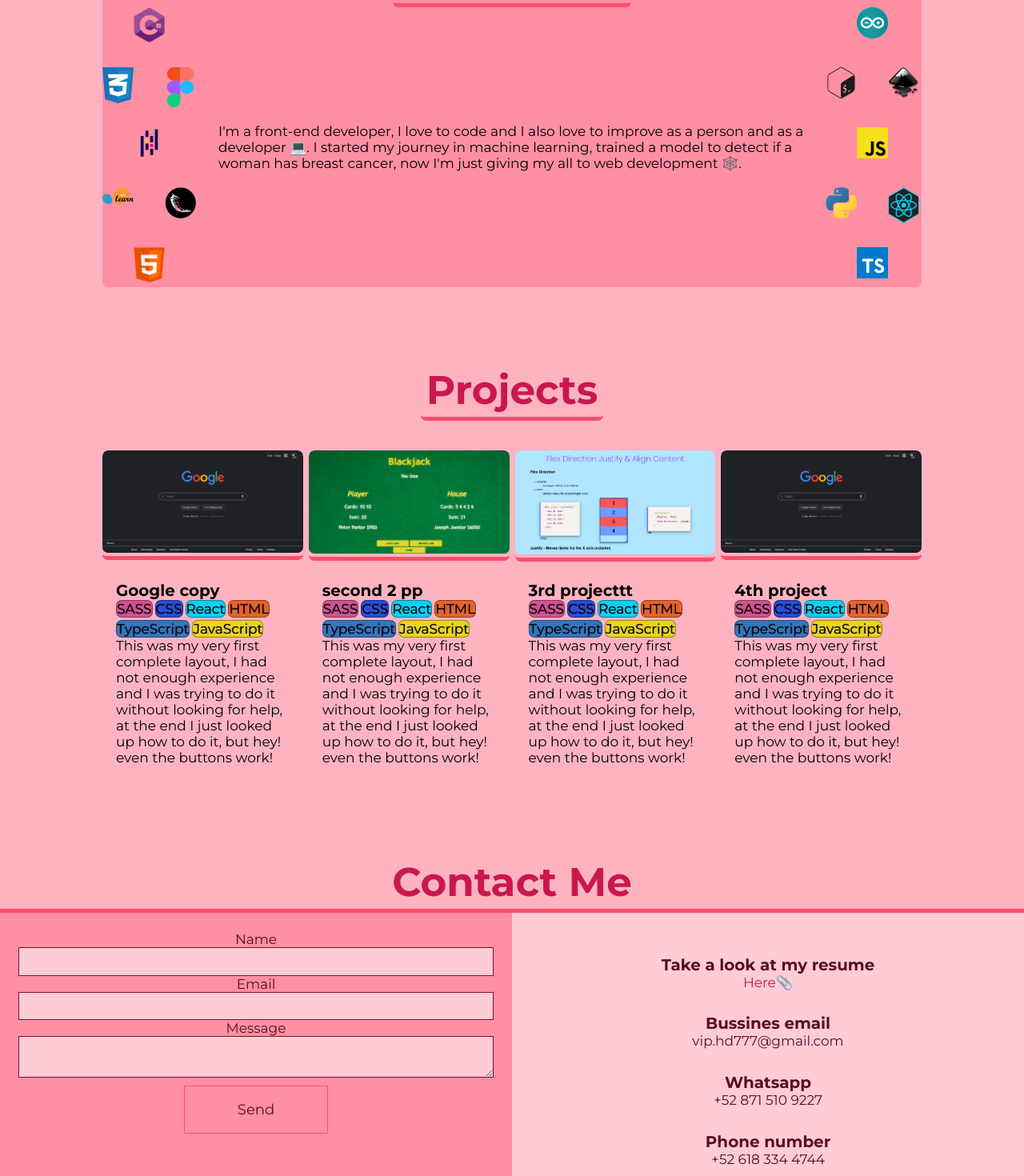
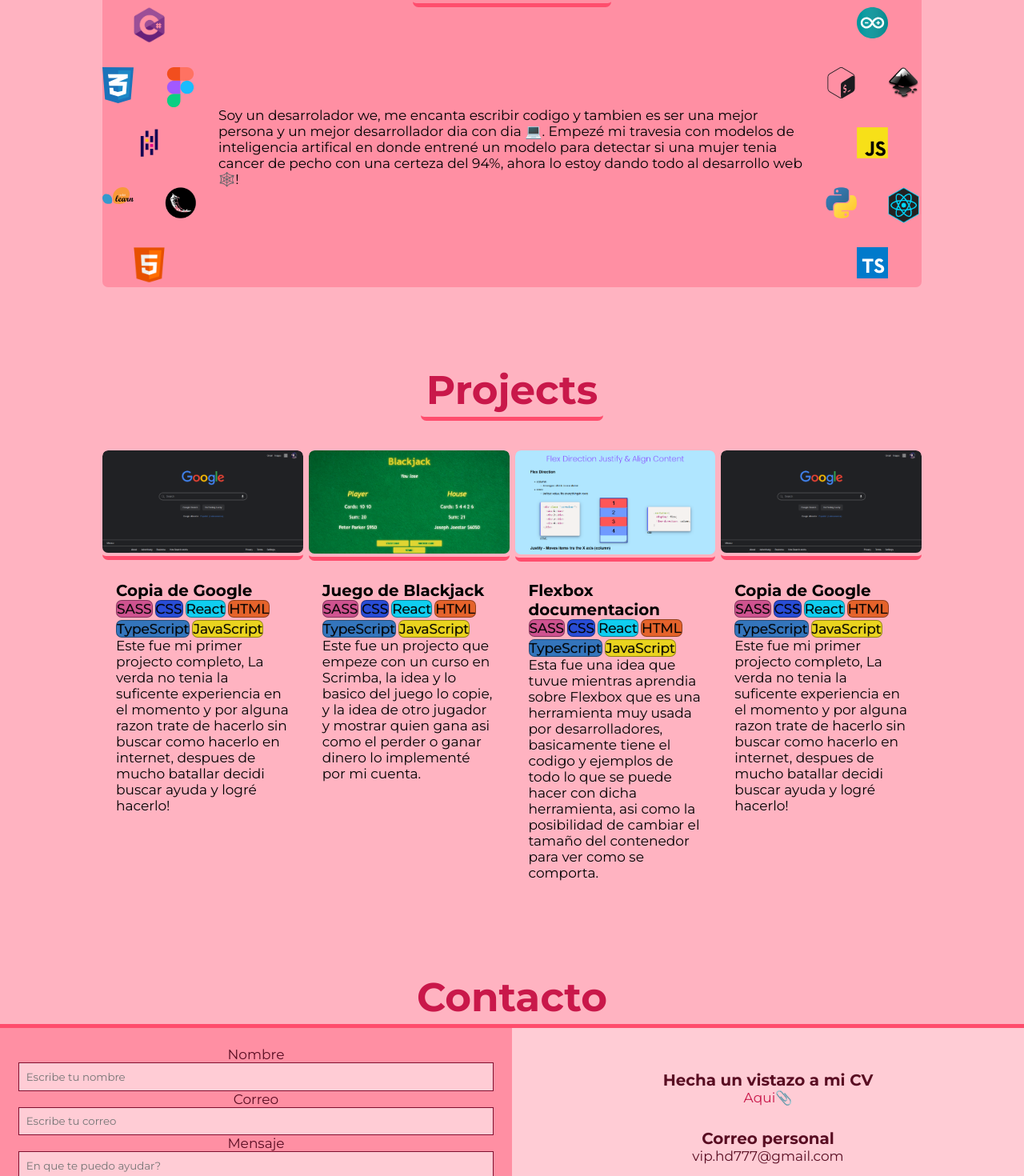
Before and after one commit to Hachikoi-the-creator/Portfolio-revamped, a React (Vite) app: page / in a window 1280 px wide. Shown: the part 1306-2776 px from the top of the page at 80% size. Built offline with nearby package versions, Linux system fonts and the light colour scheme.

Commit message:
changed all to ES

```diff
--- a/src/components/AboutMe.jsx
+++ b/src/components/AboutMe.jsx
@@ -18,14 +18,15 @@ import bash from "../img/stack/bash-icon.svg";
 export default function AboutMe() {
   return (
     <section className="about-me" id="about">
-      <h2 className="title">ABOUT ME</h2>
+      <h2 className="title">Sobre mi</h2>
 
       <div className="desc">
         <p>
-          I'm a front-end developer, I love to code and I also love to improve
-          as a person and as a developer 💻. I started my journey in machine
-          learning, trained a model to detect if a woman has breast cancer, now
-          I'm just giving my all to web development 🕸️.
+          Soy un desarrolador we, me encanta escribir codigo y tambien es ser
+          una mejor persona y un mejor desarrollador dia con dia 💻. Empezé mi
+          travesia con modelos de inteligencia artifical en donde entrené un
+          modelo para detectar si una mujer tenia cancer de pecho con una
+          certeza del 94%, ahora lo estoy dando todo al desarrollo web 🕸️!
         </p>
       </div>
 
--- a/src/components/ContacMe.jsx
+++ b/src/components/ContacMe.jsx
@@ -31,15 +31,29 @@ export default function ContactMe() {
 
   return (
     <section id="contact">
-      <h2>Contact Me</h2>
+      <h2>Contacto</h2>
       <section className="contact-me">
         <form ref={form} onSubmit={sendEmail}>
-          <label htmlFor="name">Name</label>
-          <input type="text" name="user_name" id={`name`} />
-          <label htmlFor="email">Email</label>
-          <input type="email" name="user_email" id={`email`} />
-          <label htmlFor="message">Message</label>
-          <textarea name="message" id={`message ${"a"}`} />
+          <label htmlFor="name">Nombre</label>
+          <input
+            type="text"
+            name="user_name"
+            id={`name`}
+            placeholder="Escribe tu nombre"
+          />
+          <label htmlFor="email">Correo</label>
+          <input
+            type="email"
+            name="user_email"
+            id={`email`}
+            placeholder="Escribe tu correo"
+          />
+          <label htmlFor="message">Mensaje</label>
+          <textarea
+            name="message"
+            id={`message ${"a"}`}
+            placeholder="En que te puedo ayudar?"
+          />
           <div class="container">
             <div class="center">
               <button class="btn" type="submit" id={disable ? "diss-btn" : ""}>
@@ -64,17 +78,20 @@ export default function ContactMe() {
           </div>
         </form>
         <div>
-          <h3>Take a look at my resume</h3>
-          <a href="9uduR8Ybe">Here📎</a>
-          <h3>Bussines email</h3>
+          {/* <h3>Take a look at my resume</h3> */}
+          <h3>Hecha un vistazo a mi CV</h3>
+          <a href="9uduR8Ybe">Aqui📎</a>
+          {/* <h3>Bussines email</h3> */}
+          <h3>Correo personal</h3>
           <p>vip.hd777@gmail.com</p>
           <h3>Whatsapp</h3>
-		  <p>+52 871 510 9227</p>
-		  <h3>Phone number</h3>
-		  <p>+52 618 334 4744</p>
-          <h3>Location</h3>
+          <p>+52 871 510 9227</p>
+          {/* <h3>Phone number</h3> */}
+          <h3>Telefono personal</h3>
+          <p>+52 618 334 4744</p>
+          <h3>Ubicacion</h3>
           <p>Mexico 🇲🇽</p>
-          <p className="signature">Made by 8koi</p>
+          <p className="signature">Hecho por 8koi</p>
         </div>
       </section>
     </section>
--- a/src/components/Hero.jsx
+++ b/src/components/Hero.jsx
@@ -8,8 +8,25 @@ export default function Hero() {
     <section className="hero">
       <div className="content">
         <h1>
-          Hi 👋! I'm Adan Moreno
+          {/* Hi 👋! I'm Adan Moreno */}
+          Hola! 👋 Soy Adan Moreno
           <Typical
+            steps={[
+              "Programador 💻",
+              1200,
+              "Desarrollador web 🕸️",
+              1300,
+              "Aprendiz de por vida 🧠",
+              1700,
+              "Gamer 🎮",
+              1000,
+              "No soy diseñador 😛",
+              1400,
+            ]}
+            loop={Infinity}
+            wrapper="p"
+          />
+          {/* <Typical
             steps={[
               "Programmer 💻",
               1200,
@@ -24,7 +41,7 @@ export default function Hero() {
             ]}
             loop={Infinity}
             wrapper="p"
-          />
+          /> */}
         </h1>
         <img src={bigLogo} alt="Cool logo whit a computer, and blue gradient" />
       </div>
--- a/src/components/Navbar.jsx
+++ b/src/components/Navbar.jsx
@@ -30,7 +30,8 @@ export default function Navbar() {
         </li>
         <li>
           <a onClick={() => setBurger(false)} href="#" className="extra-link">
-            Home
+            {/* Home */}
+            Inicio
           </a>
         </li>
         <li>
@@ -39,7 +40,8 @@ export default function Navbar() {
             href="#about"
             className="extra-link"
           >
-            About
+            {/* About */}
+            Acerca de
           </a>
         </li>
         <li>
@@ -48,7 +50,8 @@ export default function Navbar() {
             href="#projects"
             className="extra-link"
           >
-            Projects
+            Proyectos
+            {/* Projects */}
           </a>
         </li>
         <li>
@@ -57,7 +60,8 @@ export default function Navbar() {
             href="#contact"
             className="extra-link"
           >
-            Contact Me
+            Contacto
+            {/* Contact Me */}
           </a>
         </li>
       </ul>
--- /dev/null
+++ b/src/subComponnents/DATA.jsx
@@ -0,0 +1,4 @@
+"I'm a front-end developer, I love to code and I also love to improve
+as a person and as a developer 💻. I started my journey in machine
+learning, trained a model to detect if a woman has breast cancer, now
+I'm just giving my all to web development 🕸️."
--- a/src/subComponnents/Desc1.jsx
+++ b/src/subComponnents/Desc1.jsx
@@ -3,7 +3,8 @@ import React from "react";
 export default function Desc1() {
   return (
     <div className="desc1">
-      <h3>Google copy</h3>
+      <h3>Copia de Google</h3>
+      {/* <h3>Google copy</h3> */}
       <div className="tech-stack">
         <span className="tech sass">SASS</span>
         <span className="tech css">CSS</span>
@@ -13,10 +14,16 @@ export default function Desc1() {
         <span className="tech js">JavaScript</span>
       </div>
       <p>
+        Este fue mi primer projecto completo, La verda no tenia la suficente
+        experiencia en el momento y por alguna razon trate de hacerlo sin buscar
+        como hacerlo en internet, despues de mucho batallar decidi buscar ayuda
+        y logré hacerlo!
+      </p>
+      {/* <p>
         This was my very first complete layout, I had not enough experience and
         I was trying to do it without looking for help, at the end I just looked
         up how to do it, but hey! even the buttons work!
-      </p>
+      </p> */}
     </div>
   );
 }
--- a/src/subComponnents/Desc2.jsx
+++ b/src/subComponnents/Desc2.jsx
@@ -3,7 +3,7 @@ import React from "react";
 export default function Desc2() {
   return (
     <div className="desc2">
-      <h3>second 2 pp</h3>
+      <h3>Juego de Blackjack</h3>
       <div className="tech-stack">
         <span className="tech sass">SASS</span>
         <span className="tech css">CSS</span>
@@ -13,10 +13,15 @@ export default function Desc2() {
         <span className="tech js">JavaScript</span>
       </div>
       <p>
+        Este fue un projecto que empeze con un curso en Scrimba, la idea y lo
+        basico del juego lo copie, y la idea de otro jugador y mostrar quien
+        gana asi como el perder o ganar dinero lo implementé por mi cuenta.
+      </p>
+      {/* <p>
         This was my very first complete layout, I had not enough experience and
         I was trying to do it without looking for help, at the end I just looked
         up how to do it, but hey! even the buttons work!
-      </p>
+      </p> */}
     </div>
   );
 }
--- a/src/subComponnents/Desc3.jsx
+++ b/src/subComponnents/Desc3.jsx
@@ -3,7 +3,7 @@ import React from "react";
 export default function Desc3() {
   return (
     <div className="desc3">
-      <h3>3rd projecttt</h3>
+      <h3>Flexbox documentacion</h3>
       <div className="tech-stack">
         <span className="tech sass">SASS</span>
         <span className="tech css">CSS</span>
@@ -13,9 +13,11 @@ export default function Desc3() {
         <span className="tech js">JavaScript</span>
       </div>
       <p>
-        This was my very first complete layout, I had not enough experience and
-        I was trying to do it without looking for help, at the end I just looked
-        up how to do it, but hey! even the buttons work!
+        Esta fue una idea que tuvue mientras aprendia sobre Flexbox que es una
+        herramienta muy usada por desarrolladores, basicamente tiene el codigo y
+        ejemplos de todo lo que se puede hacer con dicha herramienta, asi como
+        la posibilidad de cambiar el tamaño del contenedor para ver como se
+        comporta.
       </p>
     </div>
   );
--- a/src/subComponnents/Desc4.jsx
+++ b/src/subComponnents/Desc4.jsx
@@ -3,7 +3,7 @@ import React from "react";
 export default function Desc4() {
   return (
     <div className="desc4">
-      <h3>4th project</h3>
+      <h3>Copia de Google</h3>
       <div className="tech-stack">
         <span className="tech sass">SASS</span>
         <span className="tech css">CSS</span>
@@ -13,9 +13,10 @@ export default function Desc4() {
         <span className="tech js">JavaScript</span>
       </div>
       <p>
-        This was my very first complete layout, I had not enough experience and
-        I was trying to do it without looking for help, at the end I just looked
-        up how to do it, but hey! even the buttons work!
+        Este fue mi primer projecto completo, La verda no tenia la suficente
+        experiencia en el momento y por alguna razon trate de hacerlo sin buscar
+        como hacerlo en internet, despues de mucho batallar decidi buscar ayuda
+        y logré hacerlo!
       </p>
     </div>
   );
```
